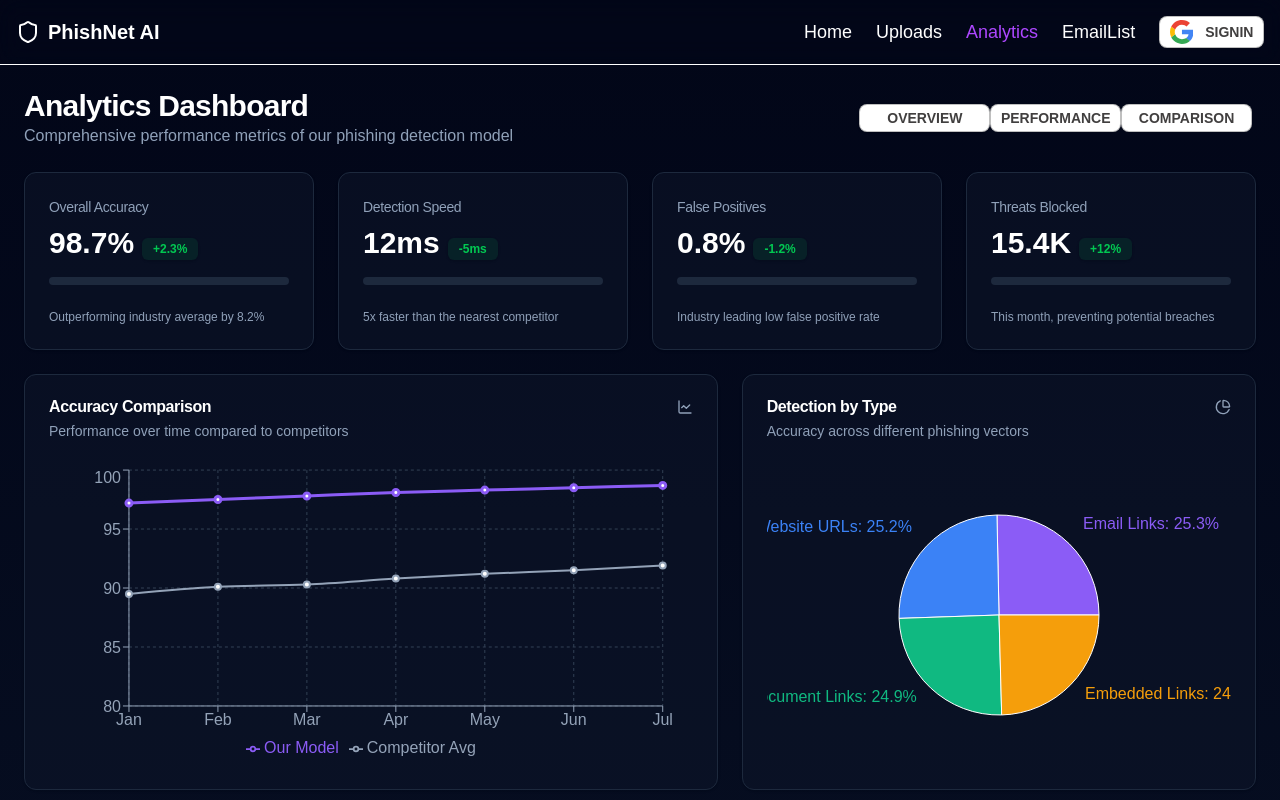
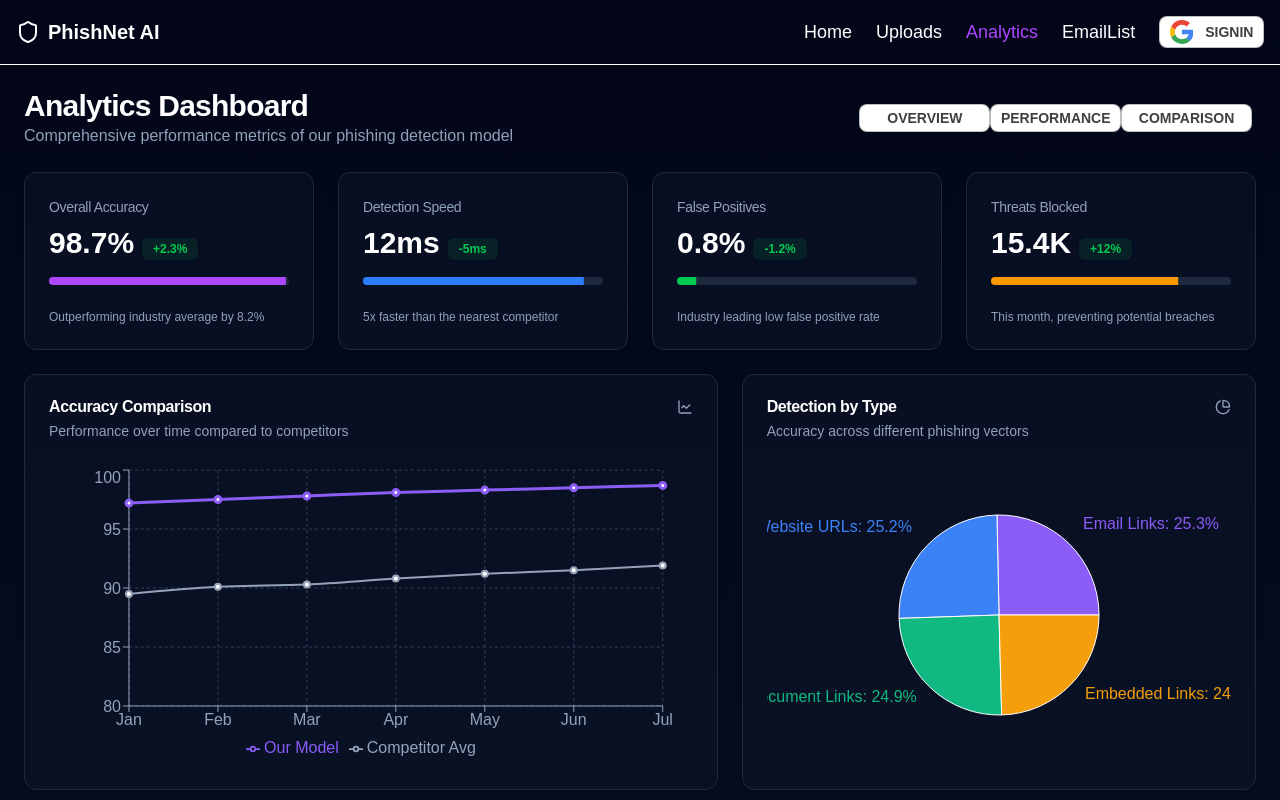
Before and after one commit to anshshah23/LockNCode_Abhishek, a Next.js app in the folder lockncode_abhishek/: page /analytics in a window 1280 px wide. Shown: the top 800 px of the page. Built offline with nearby package versions, Linux system fonts and the light colour scheme.

Commit message:
bug fixed

```diff
--- a/lockncode_abhishek/src/components/ui/progress.jsx
+++ b/lockncode_abhishek/src/components/ui/progress.jsx
@@ -4,7 +4,7 @@ import React from "react";
 import * as ProgressPrimitive from "@radix-ui/react-progress";
 import { cn } from "@/lib/utils";
 
-const Progress = ({ className, value, ...props }) => (
+const Progress = ({ className, value, indicatorClassName, ...props }) => (
   <ProgressPrimitive.Root
     data-slot="progress"
     className={cn(
@@ -15,7 +15,10 @@ const Progress = ({ className, value, ...props }) => (
   >
     <ProgressPrimitive.Indicator
       data-slot="progress-indicator"
-      className="bg-primary h-full w-full flex-1 transition-all"
+      className={cn(
+        "bg-primary h-full w-full flex-1 transition-all",
+        indicatorClassName
+      )}
       style={{ transform: `translateX(-${100 - (value || 0)}%)` }}
     />
   </ProgressPrimitive.Root>
```
